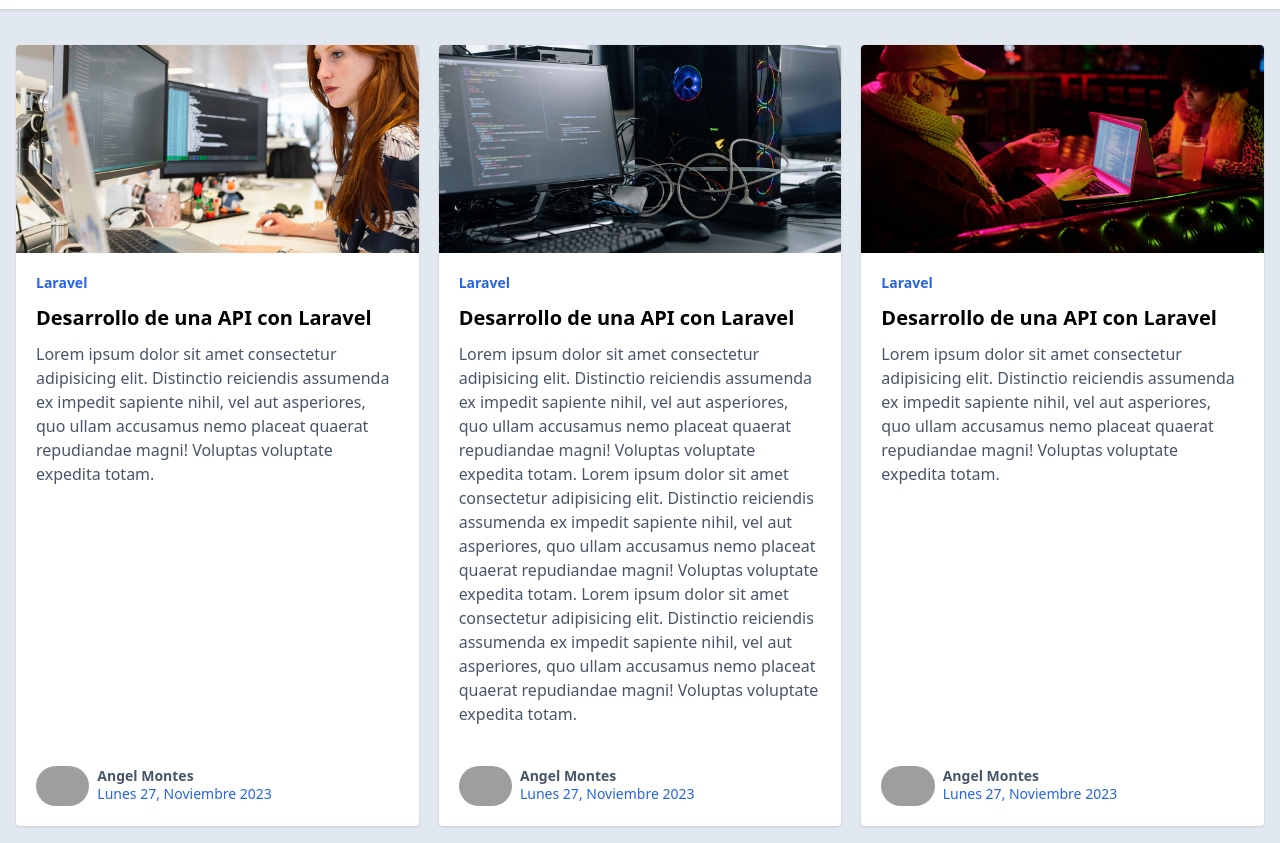
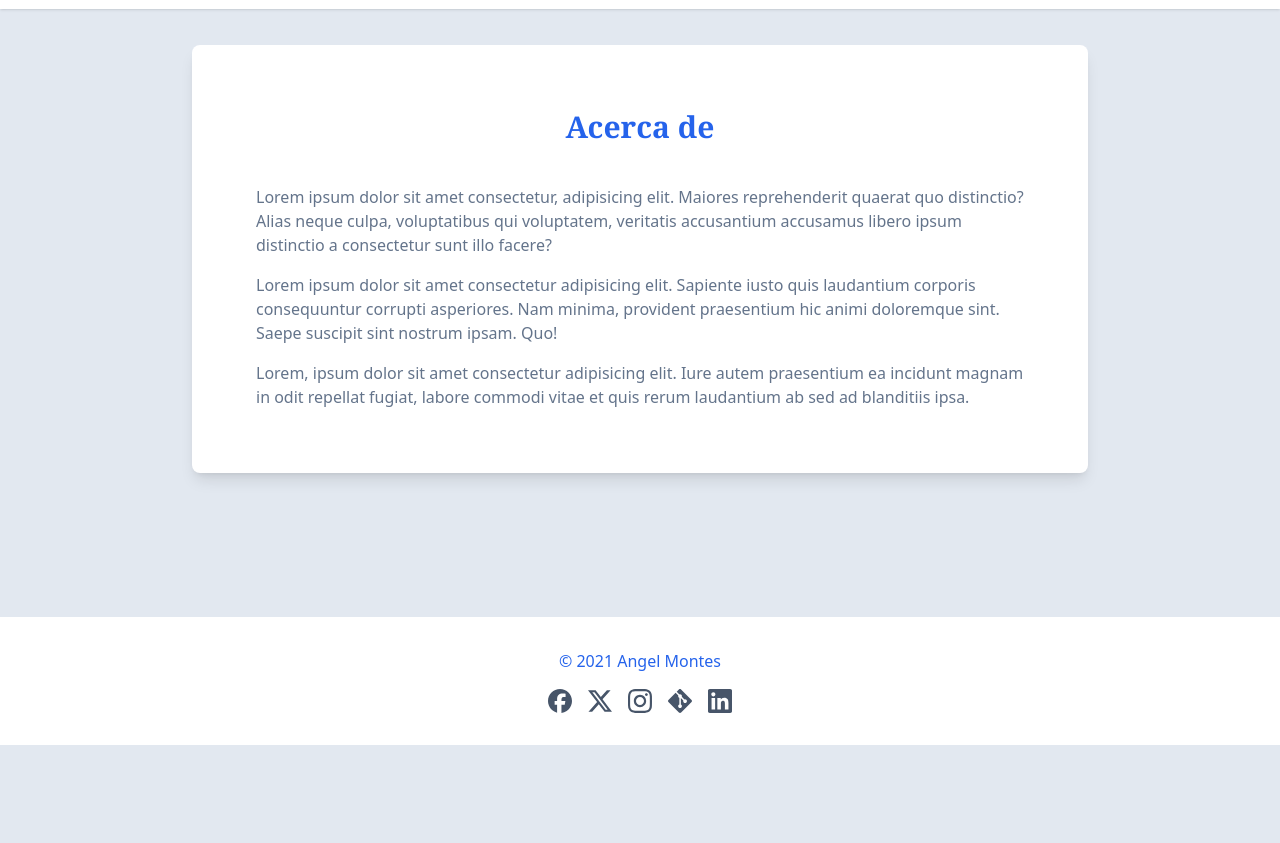
Before and after one commit to AngelMontesR/tailwind, a website built with Vite: page about.html in a window 1280 px wide. Shown: the part 55-898 px from the top of the page. After the commit the page ends 800 px from the top, so only its background shows below. Built offline with nearby package versions, Linux system fonts and the light colour scheme; grey boxes are pictures that could not be loaded.

Commit message:
se crea pagina de acerca de

```diff
--- a/about.html
+++ b/about.html
@@ -6,7 +6,7 @@
         <title>Tailwind CSS</title>
         <link rel="stylesheet" href="./css/tailwind.css">
     </head>
-    <body class="bg-slate-200">
+    <body class="bg-slate-200 flex flex-col h-screen">
         <header class="bg-white px-6 shadow">
             <div class="flex justify-between h-16 items-center max-w-7xl mx-auto">
                 <button class="rounded p-1 text-blue-600 hover:bg-indigo-950 hover:transition-colors hover:text-white focus:ring-1 focus:ring-slate-indigo-500">
@@ -45,86 +45,22 @@
                 <a class="block px-3 py-2 rounded-md text-blue-600 hover:bg-indigo-950 hover:text-white transition-colors" href="/contacto.html">Contacto</a>
             </div>
         </header>
-        <main class="p-4">
-          <div class="max-w-7xl mx-auto grid md:grid-cols-2 lg:grid-cols-3 gap-5 mt-5 mb-5">
-            <article class="bg-white shadow rounded overflow-hidden flex flex-col">
-                <div class="h-52">
-                    <img class="h-full w-full object-cover object-center" src="/img/article-5.jpg" alt="Desarrollo de una API con Laravel">
-                </div>
-                <div class="p-5 space-y-3 flex-1">
-                    <h3 class="text-sm font-semibold text-blue-600">Laravel</h3>
-                    <h2 class="text-xl font-semibold leading-tight">Desarrollo de una API con Laravel</h2>
-                    <p class="text-slate-600 hidden md:block">
-                        Lorem ipsum dolor sit amet consectetur adipisicing elit. Distinctio reiciendis assumenda ex impedit sapiente nihil, vel aut asperiores, quo ullam accusamus nemo placeat quaerat repudiandae magni! Voluptas voluptate expedita totam.
+        <main class="p-4 flex-1">
+          <div class="max-w-7xl mx-auto mt-5 mb-5">
+            <div class="max-w-4xl mx-auto p-16 bg-white rounded-lg shadow-lg">
+                <h1 class="text-3xl font-serif font-extrabold text-blue-600 text-center">Acerca de</h1>
+                <div class="mt-10 space-y-4 text-slate-500">
+                    <p>
+                        Lorem ipsum dolor sit amet consectetur, adipisicing elit. Maiores reprehenderit quaerat quo distinctio? Alias neque culpa, voluptatibus qui voluptatem, veritatis accusantium accusamus libero ipsum distinctio a consectetur sunt illo facere?
+                    </p>
+                    <p>
+                        Lorem ipsum dolor sit amet consectetur adipisicing elit. Sapiente iusto quis laudantium corporis consequuntur corrupti asperiores. Nam minima, provident praesentium hic animi doloremque sint. Saepe suscipit sint nostrum ipsam. Quo!
+                    </p>
+                    <p>
+                        Lorem, ipsum dolor sit amet consectetur adipisicing elit. Iure autem praesentium ea incidunt magnam in odit repellat fugiat, labore commodi vitae et quis rerum laudantium ab sed ad blanditiis ipsa.
                     </p>
                 </div>
-                <div class="flex p-5 space-x-2">
-                    <img class="h-10 sw-10 rounded-full" src="https://ui-avatars.com/api?name=Angel Montes" alt="Angel Montes">
-                    <div class="flex flex-col justify-center">
-                        <span class="text-sm font-semibold leading-4 text-slate-600">Angel Montes</span>
-                        <span class="text-sm text-blue-600">Lunes 27, Noviembre 2023</span>
-                    </div>
-                </div>
-            </article>
-            <article class="bg-white shadow rounded overflow-hidden flex flex-col">
-                <div class="h-52">
-                    <img class="h-full w-full object-cover object-center" src="/img/article-1.jpg" alt="Desarrollo de una API con Laravel">
-                </div>
-                <div class="p-5 space-y-3 flex-1">
-                    <h3 class="text-sm font-semibold text-blue-600">Laravel</h3>
-                    <h2 class="text-xl font-semibold leading-tight">Desarrollo de una API con Laravel</h2>
-                    <p class="text-slate-600 hidden md:block">
-                        Lorem ipsum dolor sit amet consectetur adipisicing elit. Distinctio reiciendis assumenda ex impedit sapiente nihil, vel aut asperiores, quo ullam accusamus nemo placeat quaerat repudiandae magni! Voluptas voluptate expedita totam.
-                        Lorem ipsum dolor sit amet consectetur adipisicing elit. Distinctio reiciendis assumenda ex impedit sapiente nihil, vel aut asperiores, quo ullam accusamus nemo placeat quaerat repudiandae magni! Voluptas voluptate expedita totam.
-                        Lorem ipsum dolor sit amet consectetur adipisicing elit. Distinctio reiciendis assumenda ex impedit sapiente nihil, vel aut asperiores, quo ullam accusamus nemo placeat quaerat repudiandae magni! Voluptas voluptate expedita totam.
-                    </p>
-                </div>
-                <div class="flex p-5 space-x-2">
-                    <img class="h-10 sw-10 rounded-full" src="https://ui-avatars.com/api?name=Angel Montes" alt="Angel Montes">
-                    <div class="flex flex-col justify-center">
-                        <span class="text-sm font-semibold leading-4 text-slate-600">Angel Montes</span>
-                        <span class="text-sm text-blue-600">Lunes 27, Noviembre 2023</span>
-                    </div>
-                </div>
-            </article>
-            <article class="bg-white shadow rounded overflow-hidden flex flex-col">
-                <div class="h-52">
-                    <img class="h-full w-full object-cover object-center" src="/img/article-2.jpg" alt="Desarrollo de una API con Laravel">
-                </div>
-                <div class="p-5 space-y-3 flex-1">
-                    <h3 class="text-sm font-semibold text-blue-600">Laravel</h3>
-                    <h2 class="text-xl font-semibold leading-tight">Desarrollo de una API con Laravel</h2>
-                    <p class="text-slate-600 hidden md:block">
-                        Lorem ipsum dolor sit amet consectetur adipisicing elit. Distinctio reiciendis assumenda ex impedit sapiente nihil, vel aut asperiores, quo ullam accusamus nemo placeat quaerat repudiandae magni! Voluptas voluptate expedita totam.
-                    </p>
-                </div>
-                <div class="flex p-5 space-x-2">
-                    <img class="h-10 sw-10 rounded-full" src="https://ui-avatars.com/api?name=Angel Montes" alt="Angel Montes">
-                    <div class="flex flex-col justify-center">
-                        <span class="text-sm font-semibold leading-4 text-slate-600">Angel Montes</span>
-                        <span class="text-sm text-blue-600">Lunes 27, Noviembre 2023</span>
-                    </div>
-                </div>
-            </article>
-            <article class="bg-white shadow rounded overflow-hidden flex flex-col">
-                <div class="h-52">
-                    <img class="h-full w-full object-cover object-center" src="/img/article-4.jpg" alt="Desarrollo de una API con Laravel">
-                </div>
-                <div class="p-5 space-y-3 flex-1">
-                    <h3 class="text-sm font-semibold text-blue-600">Laravel</h3>
-                    <h2 class="text-xl font-semibold leading-tight">Desarrollo de una API con Laravel</h2>
-                    <p class="text-slate-600 hidden md:block">
-                        Lorem ipsum dolor sit amet consectetur adipisicing elit. Distinctio reiciendis assumenda ex impedit sapiente nihil, vel aut asperiores, quo ullam accusamus nemo placeat quaerat repudiandae magni! Voluptas voluptate expedita totam.
-                    </p>
-                </div>
-                <div class="flex p-5 space-x-2">
-                    <img class="h-10 sw-10 rounded-full" src="https://ui-avatars.com/api?name=Angel Montes" alt="Angel Montes">
-                    <div class="flex flex-col justify-center">
-                        <span class="text-sm font-semibold leading-4 text-slate-600">Angel Montes</span>
-                        <span class="text-sm text-blue-600">Lunes 27, Noviembre 2023</span>
-                    </div>
-                </div>
-            </article>
+            </div>
           </div>
         </main>
         <footer class="py-8 bg-white">
```
